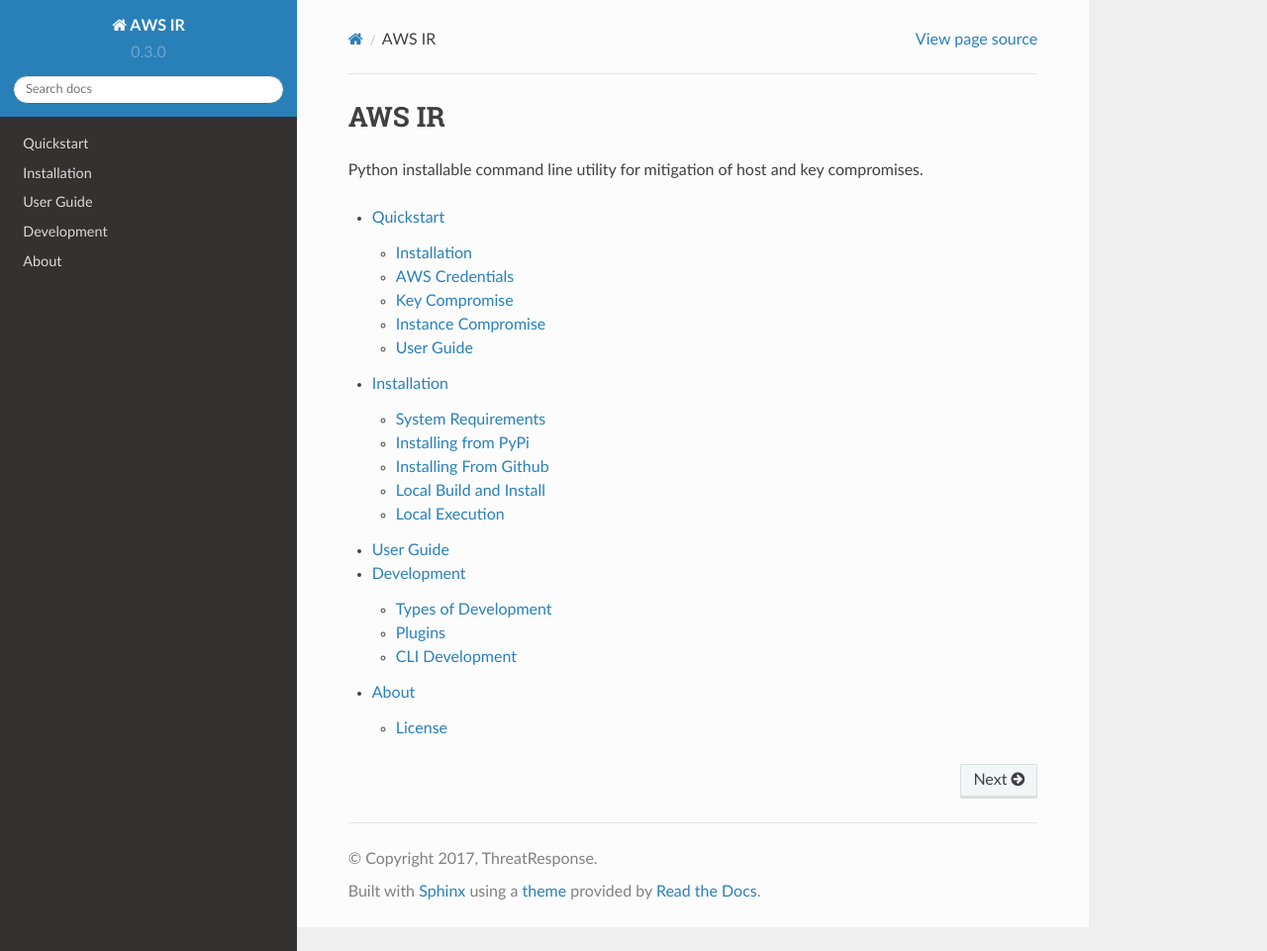
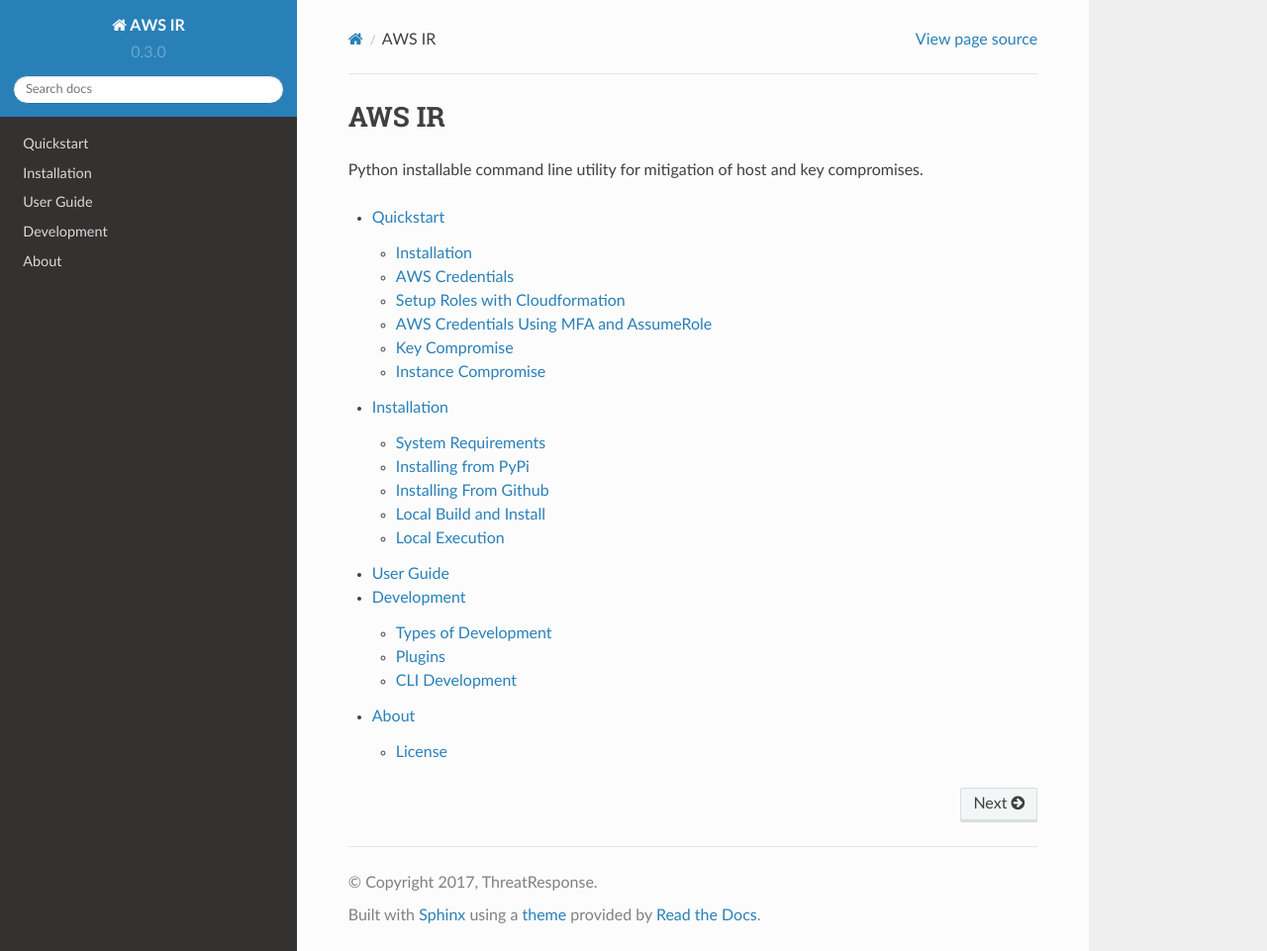
Before and after one commit to ThreatResponse/aws_ir, a Sphinx documentation site: the page built from docs/index.rst, in a window 1280 px wide and 961 px high. Shown: the whole window at 99% size. Built offline with Sphinx 7.4.7 and the Read the Docs theme 2.0.0, drawn with Linux system fonts in a browser that asks for light colours; some of the changed lines change nothing that is shown.

Commit message:
update quickstart to include cloudformation info

```diff
--- a/docs/quickstart.rst
+++ b/docs/quickstart.rst
@@ -7,7 +7,13 @@
 Installation
 ************
 
-``pip install aws_ir``
+Using a python3 virtualenv is highly recommended.
+
+.. code-block:: bash
+
+    $ virtualenv aws_ir_env -p python3
+    $ source/aws_ir_env/bin/activate
+    $ pip3 install aws_ir
 
 Or see `installing <https://aws_ir.readthedocs.io/en/latest/installing.html>`__.
 
@@ -16,7 +22,41 @@
 
 Ensure aws credentials are configured under the user running aws_ir as documented `by amazon <https://docs.aws.amazon.com/cli/latest/userguide/cli-chap-getting-started.html>`__.
 
-.. note:: Check back soon for an IAM policy featuring the minimum set of required permissions
+
+Setup Roles with Cloudformation
+*************************************
+
+A cloudformation stack has been provided to setup a group and a responder role.  *Note that this roles has a constraint
+that all your responders use MFA.*
+
+Simply create the stack available at:
+
+`https://github.com/ThreatResponse/aws_ir/blob/master/cloudformation/responder-role.yml <https://github.com/ThreatResponse/aws_ir/blob/master/cloudformation/responder-role.yml>`_.
+
+Then add all your users to the IncidentResponders group.  After that you're good to go!
+
+AWS Credentials Using MFA and AssumeRole
+*****************************************
+
+Many users of aws_ir have requested the ability to use the tooling with mfa and
+assumeRole functionality.  While we don't natively support this yet v0.3.0 sets
+the stage to do this natively by switching to boto-session instead of thick clients.
+
+For now if you need to use the tool with MFA we recommend:
+
+`https://pypi.python.org/pypi/awsmfa/0.2.4 <https://pypi.python.org/pypi/awsmfa/0.2.4>`_.
+
+.. code-block:: bash
+
+    aws-mfa \
+    --device arn:aws:iam::12345678:mfa/bobert \
+    -assume-role arn:aws:iam::12345678:role/ResponderRole \
+    --role-session-name \"bobert-ir-session\"
+
+awsmfa takes a set of long lived access keys from a boto profile called [default-long-lived]
+and uses those to generate temporary session tokens that are automatically put into
+the default boto profile.  This ensures that any native tooling that doesn't support
+MFA + AssumeRole can still leverage MFA and short lived credentials for access.
 
 Key Compromise
 **************
@@ -26,25 +66,28 @@
 
 .. code-block:: bash
 
-   $ aws_ir key-compromise -h
-   usage: aws_ir key_compromise [-h] --access-key-id ACCESS_KEY_ID
+   usage: aws_ir key-compromise [-h] --access-key-id ACCESS_KEY_ID
+                                [--plugins PLUGINS]
 
    optional arguments:
      -h, --help            show this help message and exit
      --access-key-id ACCESS_KEY_ID
+     --plugins PLUGINS     Run some or all of the plugins in a custom order.
+                           Provided as a comma separated listSupported plugins:
+                           disableaccess_key,revokests_key
 
 Below is the output of running the ``key-compromise`` subcommand.
 
 .. code-block:: bash
 
-   $ aws_ir key_compromise --access-key-id AKIAJGOVL2FIYOG6YFIA
-   2016-07-29 16:53:35,458 - aws_ir.cli - INFO - Initial connection to AmazonWebServices made.
-   2016-07-29 16:53:42,772 - aws_ir.cli - INFO - Inventory AWS Regions Complete 11 found.
-   2016-07-29 16:53:42,772 - aws_ir.cli - INFO - Inventory Availability Zones Complete 27 found.
-   2016-07-29 16:53:42,773 - aws_ir.cli - INFO - Beginning inventory of instances world wide.  This might take a minute...
-   2016-07-29 16:53:49,527 - aws_ir.cli - INFO - Inventory complete.  Proceeding to resource identification.
-   2016-07-29 16:53:54,839 - aws_ir.cli - INFO - Set satus of access key AKIAJGOVL2FIYOG6YFIA to Inactive
-   Processing complete
+    $ aws_ir key-compromise --access-key-id AKIAINLHPIG64YJXPK5A
+    2017-07-20T21:04:01 - aws_ir.cli - INFO - Initialization successful proceeding to incident plan.
+    2017-07-20T21:04:01 - aws_ir.plans.key - INFO - Attempting key disable.
+    2017-07-20T21:04:03 - aws_ir.plans.key - INFO - STS Tokens revoked issued prior to NOW.
+    2017-07-20T21:04:03 - aws_ir.plans.key - INFO - Disable complete.  Uploading results.
+    Processing complete for cr-17-072104-7d5f
+    Artifacts stored in s3://cloud-response-9cabd252416b4e5a893395c533f340b7
+
 
 Instance Compromise
 *******************
@@ -53,20 +96,26 @@
 Once all artifacts are collected and tagged the compromised instance is powered off.
 The ``instance-compromise`` subcommand takes three arguments, the ``instance-ip`` of the compromised instance, a ``user`` with ssh access to the target instance, and the ``ssh-key`` used for authentication.
 
-.. note:: Currently ``user`` must be capable of passwordless sudo for memory capture to complete.  If ``user`` does not have passwordless sudo capabilities all artifiacts save for the memory capture will be gathered.
+Currently ``user`` must be capable of passwordless sudo for memory capture to complete.  If ``user`` does not have passwordless sudo capabilities all artifiacts save for the memory capture will be gathered.
 
 .. code-block:: bash
-
    $ aws_ir instance-compromise -h
-   usage: aws_ir instance-compromise [-h] --instance-ip INSTANCE_IP --user USER
-                                 --ssh-key SSH_KEY
+   usage: aws_ir instance-compromise [-h] [--target TARGET] [--targets TARGETS]
+                                     [--user USER] [--ssh-key SSH_KEY]
+                                     [--plugins PLUGINS]
 
    optional arguments:
-     -h, --help            show this help message and exit
-     --instance-ip INSTANCE_IP
-     --user USER           this is the privileged ssh user for acquiring memory
-                           from the instance.
-     --ssh-key SSH_KEY     provide the path to the ssh private key for the user.
+     -h, --help         show this help message and exit
+     --target TARGET    instance-id|instance-ip
+     --targets TARGETS  File of resources to process instance-id or ip-address.
+     --user USER        this is the privileged ssh user for acquiring memory from
+                        the instance. Required for memory only.
+     --ssh-key SSH_KEY  provide the path to the ssh private key for the user.
+                        Required for memory only.
+     --plugins PLUGINS  Run some or all of the plugins in a custom order.
+                        Provided as a comma separated list of supported plugins:
+                        examineracl_host,gather_host,isolate_host,snapsh
+                        otdisks_host,stop_host,tag_host,get_memory
 
 .. note:: AWS IR saves all forensic artifacts except for disk snapshots in an s3 bucket created for each case.  Disk snapshots are tagged with the same case number as the rest of the rest of the artifacts.
 
@@ -74,33 +123,53 @@
 
 .. code-block:: bash
 
-   $ aws_ir instance-compromise --instance-ip 52.42.254.41 --user ec2-user --ssh-key key.pem
-   2016-07-28 16:02:17,104 - aws_ir.cli - INFO - Initial connection to AmazonWebServices made.
-   2016-07-28 16:02:23,741 - aws_ir.cli - INFO - Inventory AWS Regions Complete 11 found.
-   2016-07-28 16:02:23,742 - aws_ir.cli - INFO - Inventory Availability Zones Complete 27 found.
-   2016-07-28 16:02:23,742 - aws_ir.cli - INFO - Beginning inventory of instances world wide.  This might take a minute...
-   2016-07-28 16:02:30,398 - aws_ir.cli - INFO - Inventory complete.  Proceeding to resource identification.
-   2016-07-28 16:02:35,608 - aws_ir.cli - INFO - Security Group Created sg-a25e0fc4
-   2016-07-28 16:02:35,895 - aws_ir.cli - INFO - Security Group Egress Access Revoked for sg-a25e0fc4
-   2016-07-28 16:02:36,206 - aws_ir.cli - INFO - Access Ingress Added for proto=tcp from=22 to=22 cidr_range=0.0.0.0/0 for sg=sg-a25e0fc4
-   2016-07-28 16:02:36,475 - aws_ir.cli - INFO - Shifted instance into isolate security group.
-   2016-07-28 16:02:37,975 - aws_ir.cli - INFO - Took a snapshot of volume vol-68accce1 to snapshot snap-d5c4e32f
-   2016-07-28 16:02:38,078 - aws_ir.cli - INFO - Attempting run margarita shotgun for ec2-user on 52.42.254.41 with key.pem
-   2016-07-28 16:02:38,592 margaritashotgun.repository [INFO] downloading https://threatresponse-lime-modules.s3.amazonaws.com/lime-4.4.11-23.53.amzn1.x86_64.ko as lime-2016-07-28T16:02:38.591954-4.4.11-23.53.amzn1.x86_64.ko
-   2016-07-28 16:02:39,817 margaritashotgun.memory [INFO] 52.42.254.41: dumping memory to s3://cloud-response-38c5c23e79e24bc8a5d5d79103b312ff/52.42.254.41-mem.lime
-   2016-07-28 16:03:06,466 margaritashotgun.memory [INFO] 52.42.254.41: capture 10% complete
-   2016-07-28 16:03:20,368 margaritashotgun.memory [INFO] 52.42.254.41: capture 20% complete
-   2016-07-28 16:03:35,419 margaritashotgun.memory [INFO] 52.42.254.41: capture 30% complete
-   2016-07-28 16:03:49,523 margaritashotgun.memory [INFO] 52.42.254.41: capture 40% complete
-   2016-07-28 16:04:03,385 margaritashotgun.memory [INFO] 52.42.254.41: capture 50% complete
-   2016-07-28 16:04:18,561 margaritashotgun.memory [INFO] 52.42.254.41: capture 60% complete
-   2016-07-28 16:04:32,104 margaritashotgun.memory [INFO] 52.42.254.41: capture 70% complete
-   2016-07-28 16:04:45,952 margaritashotgun.memory [INFO] 52.42.254.41: capture 80% complete
-   2016-07-28 16:05:05,152 margaritashotgun.memory [INFO] 52.42.254.41: capture 90% complete
-   2016-07-28 16:05:18,778 margaritashotgun.memory [INFO] 52.42.254.41: capture complete: s3://cloud-response-38c5c23e79e24bc8a5d5d79103b312ff/52.42.254.41-mem.lime
-   2016-07-28 16:05:19,306 - aws_ir.cli - INFO - memory capture completed for: ['52.42.254.41'], failed for: []
-   2016-07-28 16:05:19,454 - aws_ir.cli - INFO - Stopping instance: instance_id=i-ef048f40
-   Processing complete
+   $  aws_ir --examiner-cidr-range '4.4.4.4/32' instance-compromise --target 52.40.162.126 --user ec2-user --ssh-key ~/Downloads/testing-041.pem
+      2017-07-20T21:10:50 - aws_ir.cli - INFO - Initialization successful proceeding to incident plan.
+      2017-07-20T21:10:50 - aws_ir.libs.case - INFO - Initial connection to AmazonWebServices made.
+      2017-07-20T21:11:03 - aws_ir.libs.case - INFO - Inventory AWS Regions Complete 14 found.
+      2017-07-20T21:11:03 - aws_ir.libs.case - INFO - Inventory Availability Zones Complete 37 found.
+      2017-07-20T21:11:03 - aws_ir.libs.case - INFO - Beginning inventory of resources world wide.  This might take a minute...
+      2017-07-20T21:11:03 - aws_ir.libs.inventory - INFO - Searching ap-south-1 for instance.
+      2017-07-20T21:11:05 - aws_ir.libs.inventory - INFO - Searching eu-west-2 for instance.
+      2017-07-20T21:11:05 - aws_ir.libs.inventory - INFO - Searching eu-west-1 for instance.
+      2017-07-20T21:11:06 - aws_ir.libs.inventory - INFO - Searching ap-northeast-2 for instance.
+      2017-07-20T21:11:07 - aws_ir.libs.inventory - INFO - Searching ap-northeast-1 for instance.
+      2017-07-20T21:11:08 - aws_ir.libs.inventory - INFO - Searching sa-east-1 for instance.
+      2017-07-20T21:11:09 - aws_ir.libs.inventory - INFO - Searching ca-central-1 for instance.
+      2017-07-20T21:11:09 - aws_ir.libs.inventory - INFO - Searching ap-southeast-1 for instance.
+      2017-07-20T21:11:10 - aws_ir.libs.inventory - INFO - Searching ap-southeast-2 for instance.
+      2017-07-20T21:11:11 - aws_ir.libs.inventory - INFO - Searching eu-central-1 for instance.
+      2017-07-20T21:11:12 - aws_ir.libs.inventory - INFO - Searching us-east-1 for instance.
+      2017-07-20T21:11:13 - aws_ir.libs.inventory - INFO - Searching us-east-2 for instance.
+      2017-07-20T21:11:13 - aws_ir.libs.inventory - INFO - Searching us-west-1 for instance.
+      2017-07-20T21:11:13 - aws_ir.libs.inventory - INFO - Searching us-west-2 for instance.
+      2017-07-20T21:11:14 - aws_ir.libs.case - INFO - Inventory complete.  Proceeding to resource identification.
+      2017-07-20T21:11:14 - aws_ir.plans.host - INFO - Proceeding with incident plan steps included are ['gather_host', 'isolate_host', 'tag_host', 'snapshotdisks_host', 'examineracl_host', 'get_memory', 'stop_host']
+      2017-07-20T21:11:14 - aws_ir.plans.host - INFO - Executing step gather_host.
+      2017-07-20T21:11:15 - aws_ir.plans.host - INFO - Executing step isolate_host.
+      2017-07-20T21:11:16 - aws_ir.plans.host - INFO - Executing step tag_host.
+      2017-07-20T21:11:17 - aws_ir.plans.host - INFO - Executing step snapshotdisks_host.
+      2017-07-20T21:11:17 - aws_ir.plans.host - INFO - Executing step examineracl_host.
+      2017-07-20T21:11:19 - aws_ir.plans.host - INFO - Executing step get_memory.
+      2017-07-20T21:11:19 - aws_ir.plans.host - INFO - attempting memory run
+      2017-07-20T21:11:19 - aws_ir.plans.host - INFO - Attempting run margarita shotgun for ec2-user on 52.40.162.126 with /Users/akrug/Downloads/testing-041.pem
+      2017-07-20T21:11:21 - margaritashotgun.repository - INFO - downloading https://threatresponse-lime-modules.s3.amazonaws.com/modules/lime-4.9.32-15.41.amzn1.x86_64.ko as lime-2017-07-21T04:11:21-4.9.32-15.41.amzn1.x86_64.ko
+      2017-07-20T21:11:25 - margaritashotgun.memory - INFO - 52.40.162.126: dumping memory to s3://cloud-response-a0f2d7e68ef44c36a79ccfe4dcef205a/52.40.162.126-2017-07-21T04:11:19-mem.lime
+      2017-07-20T21:15:43 - margaritashotgun.memory - INFO - 52.40.162.126: capture 10% complete
+      2017-07-20T21:19:37 - margaritashotgun.memory - INFO - 52.40.162.126: capture 20% complete
+      2017-07-20T21:23:41 - margaritashotgun.memory - INFO - 52.40.162.126: capture 30% complete
+      2017-07-20T21:28:17 - margaritashotgun.memory - INFO - 52.40.162.126: capture 40% complete
+      2017-07-20T21:32:42 - margaritashotgun.memory - INFO - 52.40.162.126: capture 50% complete
+      2017-07-20T21:37:18 - margaritashotgun.memory - INFO - 52.40.162.126: capture 60% complete
+      2017-07-20T21:39:18 - margaritashotgun.memory - INFO - 52.40.162.126: capture 70% complete
+      2017-07-20T22:00:13 - margaritashotgun.memory - INFO - 52.40.162.126: capture 80% complete
+      2017-07-20T22:04:19 - margaritashotgun.memory - INFO - 52.40.162.126: capture 90% complete
+      2017-07-20T22:17:32 - margaritashotgun.memory - INFO - 52.40.162.126: capture 100% complete
+      2017-07-20T21:41:52 - aws_ir.plans.host - INFO - memory capture completed for: ['52.40.162.126'], failed for: []
+      2017-07-20T21:41:52 - aws_ir.plans.host - INFO - Executing step stop_host.
+
+   Processing complete for cr-17-072104-7d5f
+   Artifacts stored in s3://cloud-response-a0f2d7e68ef44c36a79ccfe4dcef205a
 
 Note that ``aws_ir instance-compromise`` installs `margarita shotgun <https://margaritashotgun.readthedocs.io/en/latest/>`__ on your local machine to perform memory capture. Doing so requires trusting the GPG key of security@threatresponse.cloud, which can be done with the command:
 
@@ -110,8 +179,3 @@
    gpg: key 67172B17: public key "Lime Signing Key (Threat Response Official Lime Signing Key) <security@threatresponse.cloud>" imported
    gpg: Total number processed: 1
    gpg:               imported: 1  (RSA: 1)
-
-User Guide
-**********
-
-Read more about each subcommand in our `user guide <https://aws_ir.readthedocs.io/en/latest/user_guide.html>`__.
```
